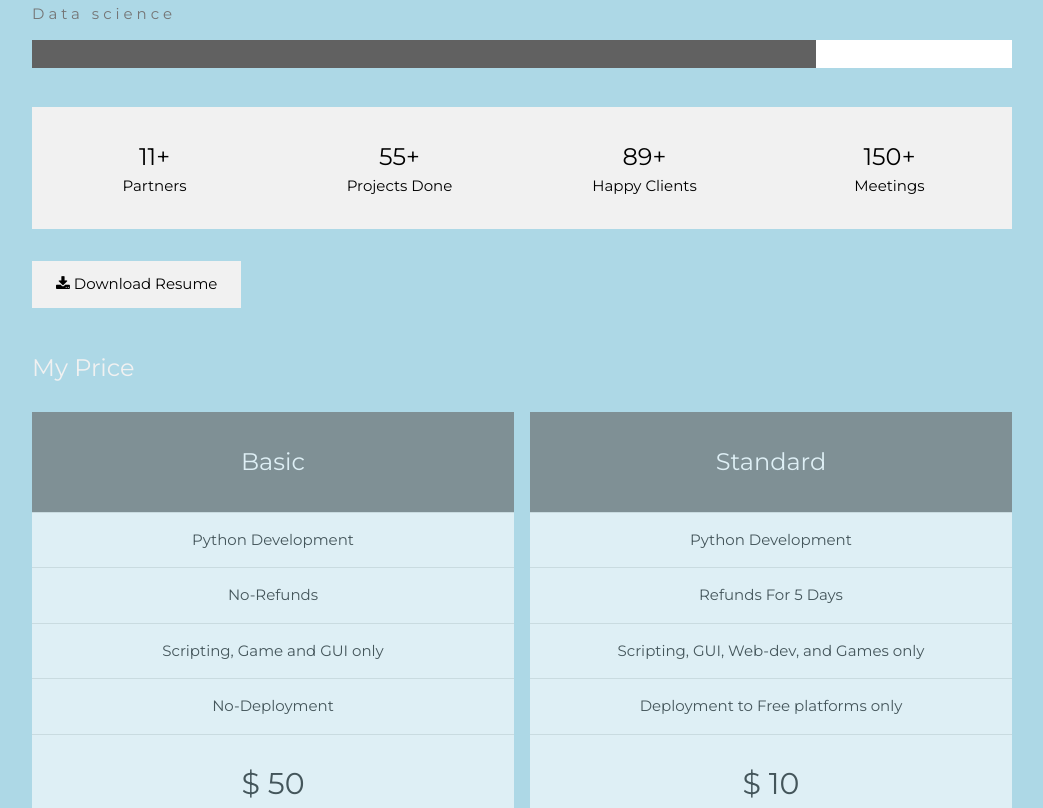
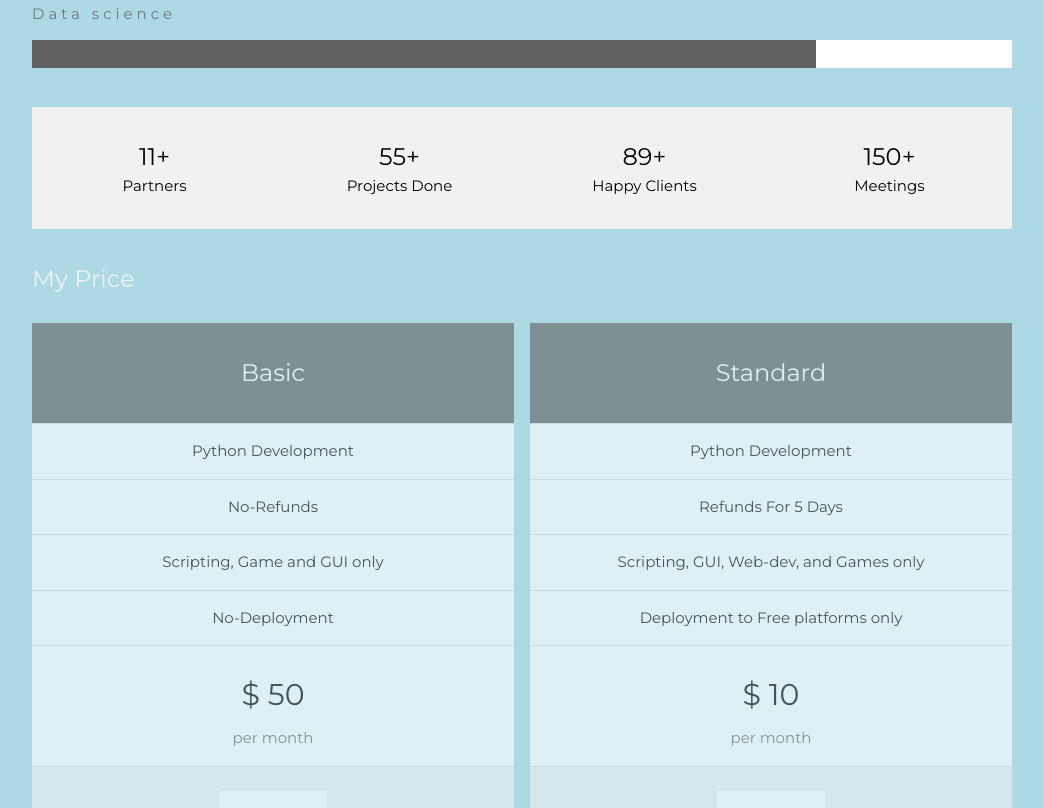
Before and after one commit to JaminCO/portfolio, a plain HTML site: page index.html in a window 1280 px wide. Shown: the part 1278-2086 px from the top of the page, without its empty margins (178-1221 px from the left). Drawn offline with Linux system fonts and the light colour scheme.

Commit message:
Add files via upload

```diff
--- a/index.html
+++ b/index.html
@@ -4,6 +4,7 @@
 <meta charset="UTF-8">
 <meta name="viewport" content="width=device-width, initial-scale=1">
 <link rel="stylesheet" href="main.css">
+<link rel="icon" href="profile2.jpg">
 <link rel="stylesheet" href="https://fonts.googleapis.com/css?family=Montserrat">
 <link href="https://fonts.googleapis.com/icon?family=Material+Icons" rel="stylesheet">
 <link rel="stylesheet" href="https://cdnjs.cloudflare.com/ajax/libs/font-awesome/4.7.0/css/font-awesome.min.css">
@@ -110,9 +111,10 @@ body, h1,h2,h3,h4,h5,h6 {font-family: "Montserrat", sans-serif}
       </div>
     </div>
 
-    <button class="w3-button w3-light-grey w3-padding-large w3-section">
+<!--     <button class="w3-button w3-light-grey w3-padding-large w3-section">
       <i class="fa fa-download"></i> Download Resume
     </button>
+ -->
 
     <!-- Grid for pricing tables -->
     <div id="prices">
```
